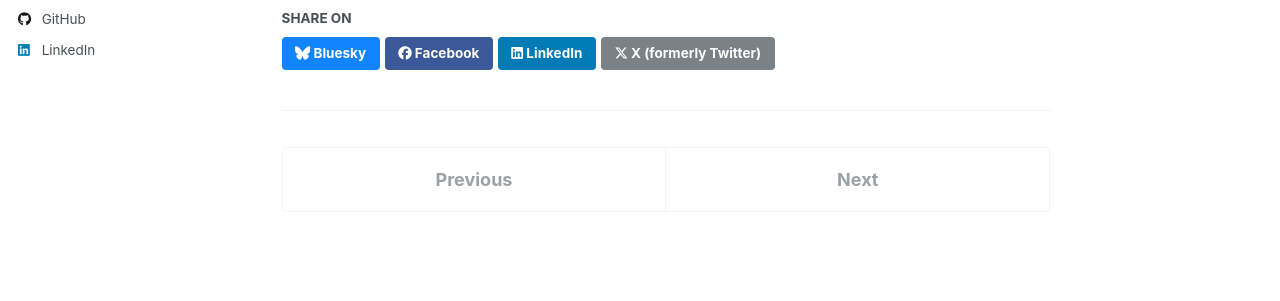
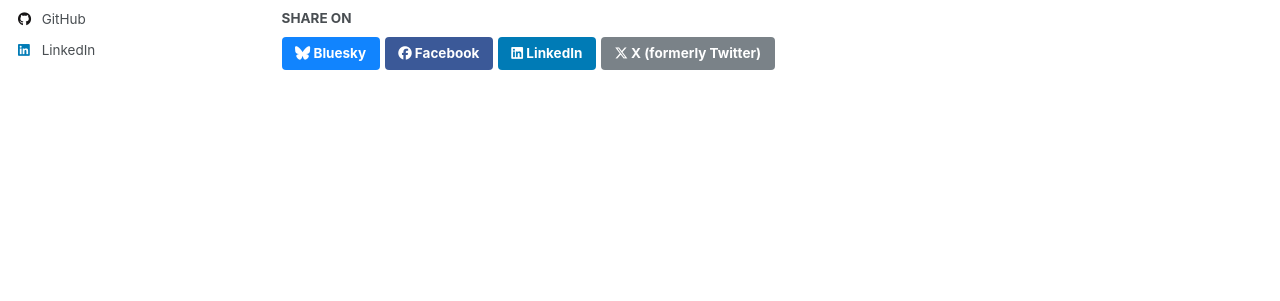
Before and after one commit to joannawliu/joannawliu.github.io, a Jekyll site: the page built from _teaching/2015-spring-teaching-2.md, in a window 1280 px wide and 990 px high. Shown: the part 488-789 px from the top of the window. Built offline with Jekyll 4.4.1, drawn with Linux system fonts in a browser that asks for light colours; a script that is not in the unit is left out.

Commit message:
Update custom.html with storygraph icon styling

```diff
--- a/_includes/head/custom.html
+++ b/_includes/head/custom.html
@@ -33,4 +33,26 @@ document.addEventListener('DOMContentLoaded', function() {
     document.head.appendChild(link);
 });
 </script> -->
+
+<style>
+/* Remove previous/next navigation buttons */
+.page__related {
+    display: none !important;
+}
+
+.page-navigation,
+.pagination,
+.pager {
+    display: none !important;
+}
+
+/* Storygraph logo styling */
+.author__urls img {
+    width: 16px !important;
+    height: 16px !important;
+    vertical-align: middle;
+    margin-right: 5px;
+}
+</style>
+
 <!-- end custom head snippets -->
```
